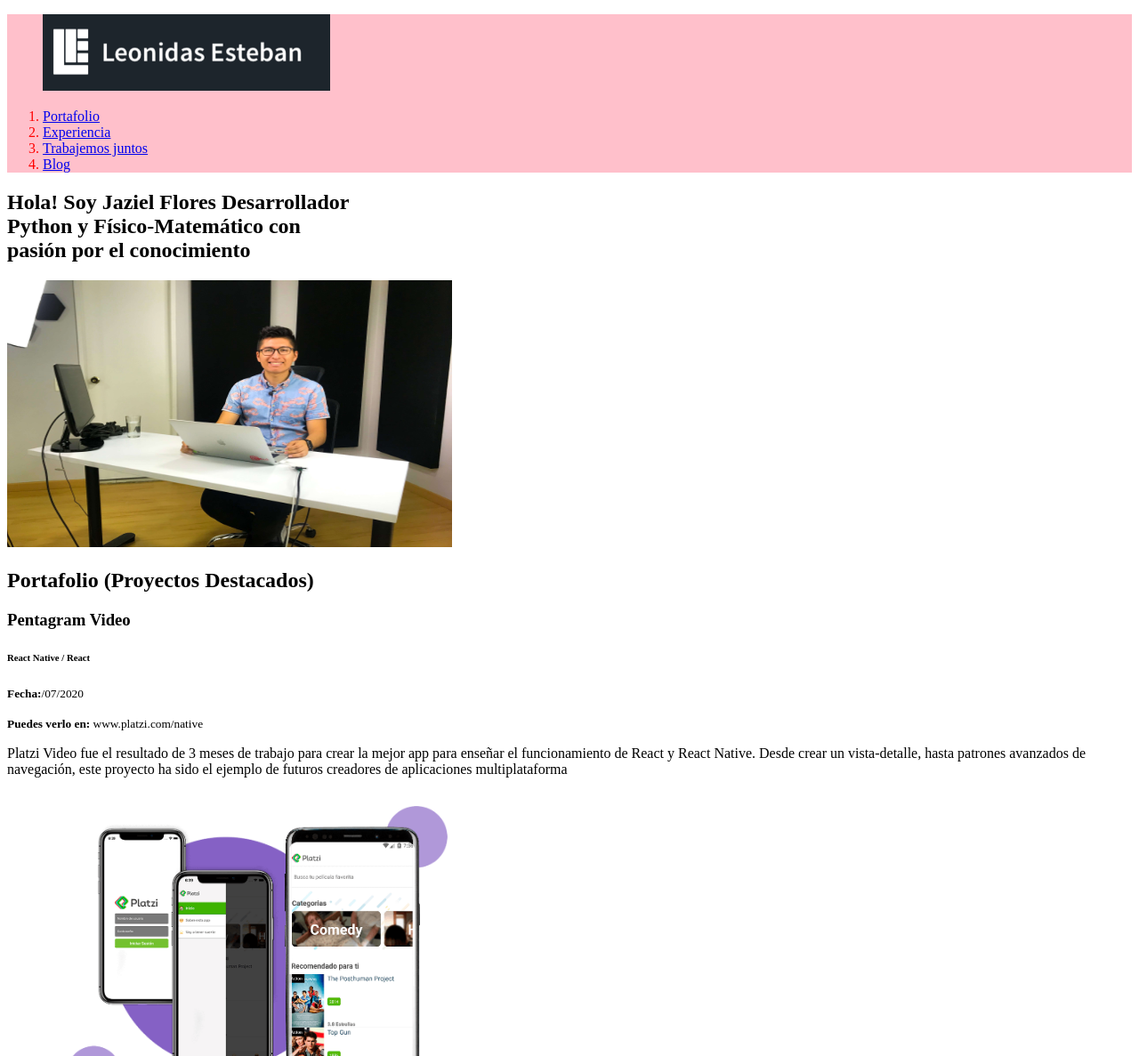
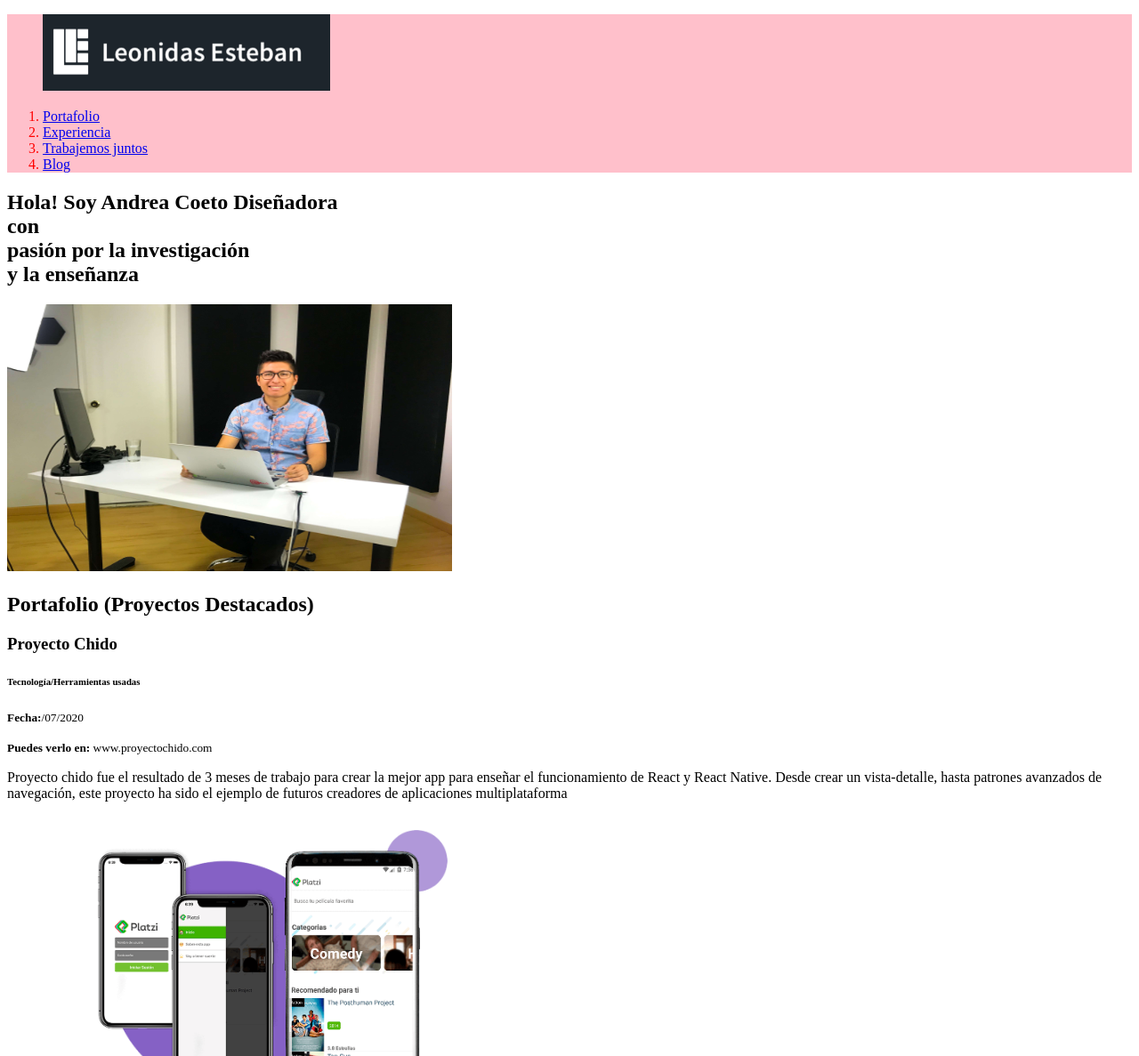
Before and after one commit to AndreaCoeto/AndreaCoeto.github.io, a plain HTML site: page index.html in a window 1280 px wide. Shown: the top 1187 px of the page at 89% size. Drawn offline with Linux system fonts and the light colour scheme.

Commit message:
second commit

```diff
--- a/index.html
+++ b/index.html
@@ -2,7 +2,7 @@
 <html lang="es">
   <head>
       <meta charset="UTF-8"/>
-    <title>Jaziel Flores</title>
+    <title>Andrea Coeto</title>
     <link rel="icon" type="image/png"href="images/favicon.png">
     <link rel="stylesheet" href="css/styles.css">
   </head>
@@ -10,7 +10,7 @@
     <header class="header">
       <div>
         <figure>
-          <img src="images/logo.png" alt="Logo de http://jazielflores.xyz"/>
+          <img src="images/logo.png" alt="Logo de http://andreacoeto.xyz"/>
         </figure>
         <nav class="menu">
           <ol>
@@ -33,20 +33,20 @@
     </header>
     <section class="hero">
         <h1>
-            Hola! Soy <strong>Jaziel Flores</strong> Desarrollador<br>
-            <strong>Python</strong> y Físico-Matemático con <br>
-            pasión por el <strong>conocimiento</strong>  <br>
+            Hola! Soy <strong>Andrea Coeto</strong> Diseñadora <br>
+            con <br> pasión por la <strong>investigación</strong>  <br>
+            y la <strong>enseñanza</strong> <br>
         </h1>
         <img src="images/hero.jpg" width="500" height="300" alt="Imagen principal del sitio">
     </section>
     <section id="portafolio" class="portfolio">
         <h2> Portafolio (Proyectos Destacados) </h2>
         <article class="project">
-            <h3 class="project-title">Pentagram Video</h3>
-            <h6 class="project-course">React Native / React</h6>
+            <h3 class="project-title">Proyecto Chido</h3>
+            <h6 class="project-course">Tecnología/Herramientas usadas</h6>
             <p class="project-date"><small><strong>Fecha:</strong>/07/2020</small></p>
-            <p class="project-url"><small><strong>Puedes verlo en:</strong> www.platzi.com/native</small></p>
-            <p class="project-description">Platzi Video fue el resultado de 3 meses de trabajo para crear la mejor app para enseñar el
+            <p class="project-url"><small><strong>Puedes verlo en:</strong> www.proyectochido.com</small></p>
+            <p class="project-description">Proyecto chido fue el resultado de 3 meses de trabajo para crear la mejor app para enseñar el
             funcionamiento de React y React Native. Desde crear un vista-detalle, hasta patrones avanzados
             de navegación, este proyecto ha sido el ejemplo de futuros creadores de aplicaciones multiplataforma</p>
             <figure class="project-imageContainer">
```
Also changed, not shown: images/ANDY.jpg (added), images/Andy.jpg (added), images/andy1.jpg (added), images/andy2.jpg (added).
